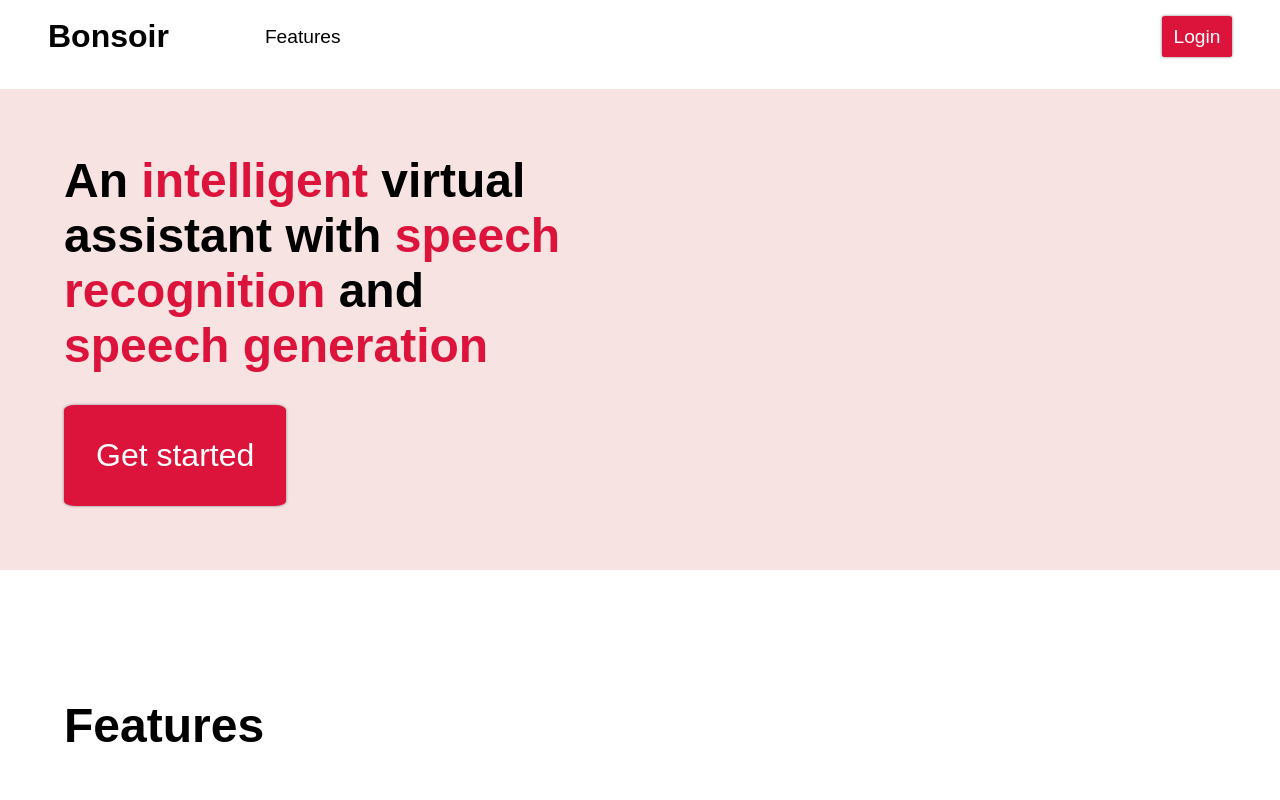
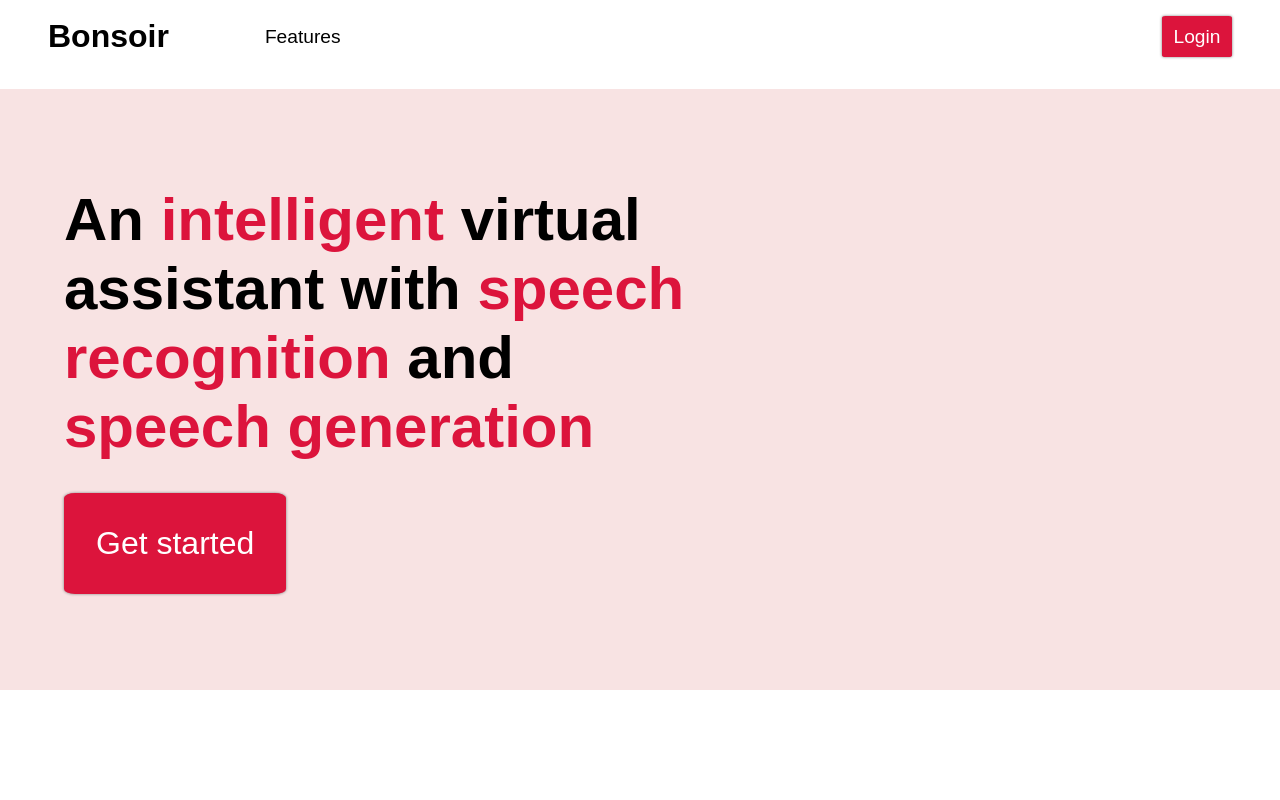
Before and after one commit to epraschifka/bonsoir2, a React (Create React App) app in the folder bonsoir-app/: page / in a window 1280 px wide. Shown: the top 800 px of the page. Built offline with nearby package versions, Linux system fonts and the light colour scheme.

Commit message:
tweaked welcome text width

```diff
--- a/bonsoir-app/src/pages/styles/WelcomePage.css
+++ b/bonsoir-app/src/pages/styles/WelcomePage.css
@@ -7,9 +7,9 @@
 }
 
 .intro-text {
-    font-size:2rem;
-    padding: 4rem 0rem 4rem 4rem;
-    width: 600px;
+    font-size:2.5rem;
+    padding: 6rem 4rem 6rem 4rem;
+    max-width: 800px;
 }
 
 .intro-button {
```
